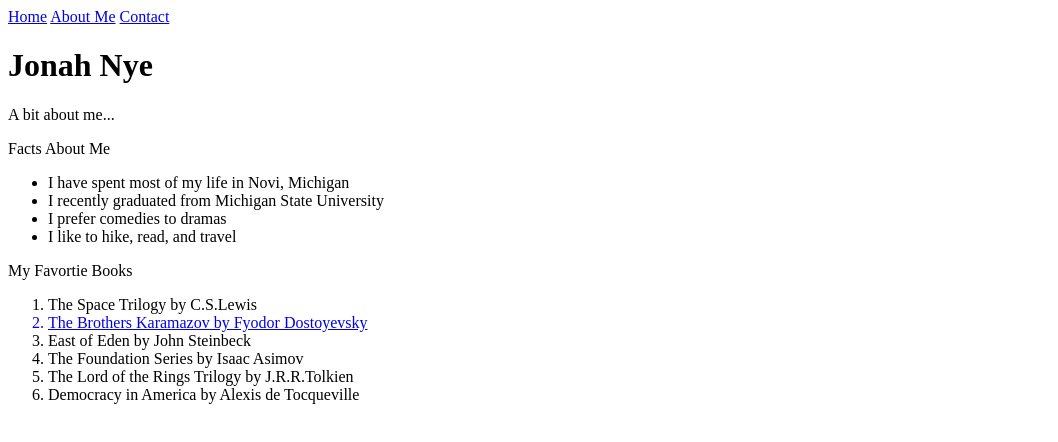
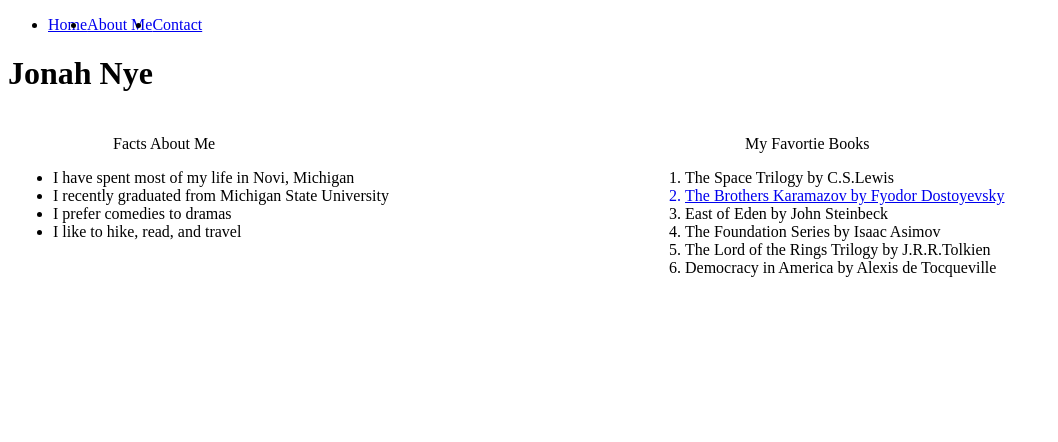
Before and after one commit to JonahNye/Unit-1-Lab-1, a plain HTML site: page about.html in a window 1280 px wide. Shown: the whole page, without its empty margins (0-1058 px from the left). Drawn offline with Linux system fonts and the light colour scheme.

Commit message:
flex box baby steps and navbar revamp

```diff
--- a/Resources/stylesheet.css
+++ b/Resources/stylesheet.css
@@ -0,0 +1,48 @@
+/* About Page Styling */
+
+.columnsection{
+  display: flex;
+
+}
+
+.columnfacts{
+flex: 1;
+padding: 5px
+}
+
+.columnbooks{
+flex: 1;
+padding: 5px;
+
+     /* By ID  */
+}
+
+#subheader {
+margin-left: 100px;
+text-w
+}
+
+
+
+
+
+
+
+
+
+
+
+
+
+
+
+
+
+
+
+
+
+/* All Pages   */
+.container{
+  display: flex;
+}
--- a/about.html
+++ b/about.html
@@ -1,28 +1,32 @@
 <!DOCTYPE html>
 <html>
   <head>
-
+    <link href="./Resources/stylesheet.css" type="text/css" rel="stylesheet">
     <meta name="viewport" content="width=device-width,initial-scale=1">
     <title>About Jonah</title>
   </head>
   <body>
-   <div id="navigation">
-    <nav>
-      <a href="./index.html">Home</a>
-      <a href="./about.html">About Me</a>
-      <a href="./contact.html"> Contact </a>
+    <nav class="navbar">
+     <ul class="container">
+      <li>
+        <a class="navl" href="./index.html">Home</a>
+      </li>
+      <li>
+        <a class="navl" href="./about.html">About Me</a>
+      </li>
+      <li>
+        <a class="navl" href="./contact.html"> Contact </a>
+      </li>
+     </ul>
     </nav>
-   </div>
 
    <div id="about-header">
      <h1> Jonah Nye </h1>
    </div>
 
-   <div id="about-body">
-     <p> A bit about me...
-     <div>
-       <div class="column">
-         <p>Facts About Me<p>
+     <div class="columnsection">
+       <div class="columnfacts">
+         <p id="subheader">Facts About Me<p>
          <ul>
            <li>I have spent most of my life in Novi, Michigan</li>
            <li>I recently graduated from Michigan State University</li>
@@ -30,8 +34,8 @@
            <li>I like to hike, read, and travel</li>
          </ul>
        </div>
-       <div class="column">
-         <p>My Favortie Books<p>
+       <div class="columnbooks">
+         <p id="subheader">My Favortie Books<p>
            <ol>
              <li>The Space Trilogy by C.S.Lewis</li>
              <a href="https://en.wikipedia.org/wiki/The_Brothers_Karamazov" target="_blank"><li>The Brothers Karamazov by Fyodor Dostoyevsky</li></a>
```
Also changed, not shown: contact.html (+13 -7 lines), index.html (+13 -7 lines).
